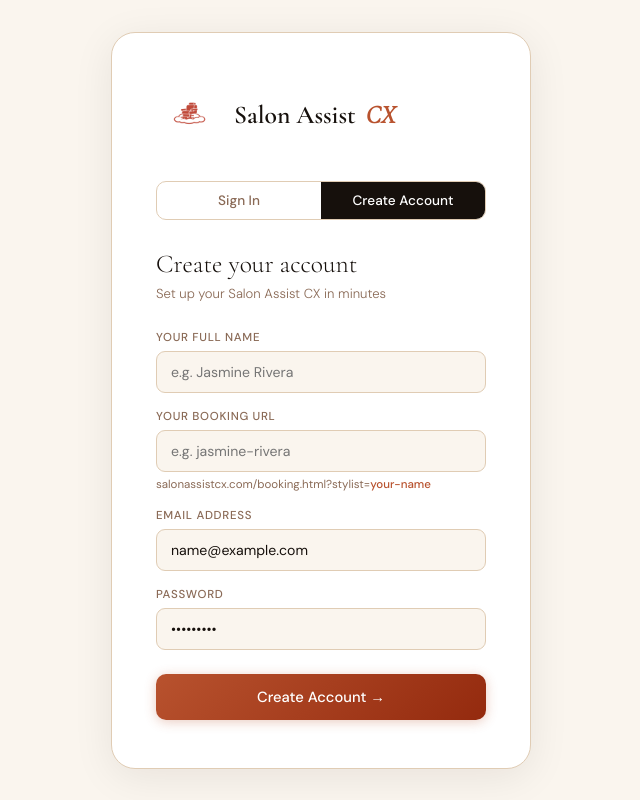
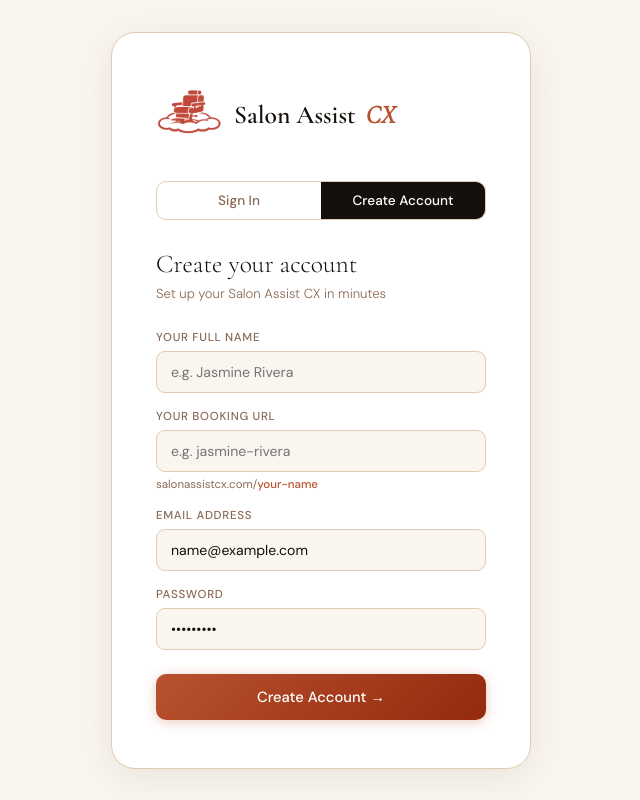
Before and after one commit to adamack44/New-Repository, a plain HTML site: page login.html in a window 1280 px wide. Both pictures are taken after typing "name@example.com", "Sample123" into the empty fields and a click on the button "Create Account". Shown: the whole page, without its empty margins (319-959 px from the left). Drawn offline with nearby package versions, Linux system fonts and the light colour scheme.

Commit message:
Update login.html

```diff
--- a/login.html
+++ b/login.html
@@ -91,7 +91,7 @@ input:focus { border-color: var(--rust); background: #fff; }
 <body>
 <div class="card">
   <div class="brand">
-    <div class="brand-icon" style="background:transparent;padding:2px;"><img src="/logo.png" style="width:48px;height:48px;object-fit:contain;filter:invert(40%) sepia(60%) saturate(600%) hue-rotate(330deg) brightness(0.75);" alt="Salon Assist CX"></div>
+    <div class="brand-icon" style="background:transparent;padding:2px;"><img src="/logo.png" style="width:96px;height:96px;object-fit:contain;filter:invert(40%) sepia(60%) saturate(600%) hue-rotate(330deg) brightness(0.75);" alt="Salon Assist CX"></div>
     Salon Assist <em>CX</em>
   </div>
 
@@ -114,7 +114,7 @@ input:focus { border-color: var(--rust); background: #fff; }
   <div class="form-group extra-field" id="slugField">
     <label>Your Booking URL</label>
     <input type="text" id="slugInput" placeholder="e.g. jasmine-rivera" oninput="cleanSlug(this)">
-    <div style="font-size:0.72rem;color:var(--text-muted);margin-top:5px;">salonassistcx.com/booking.html?stylist=<span id="slugPreview" style="color:var(--rust);font-weight:500;">your-name</span></div>
+    <div style="font-size:0.72rem;color:var(--text-muted);margin-top:5px;">salonassistcx.com/<span id="slugPreview" style="color:var(--rust);font-weight:500;">your-name</span></div>
   </div>
 
   <div class="form-group">
```
